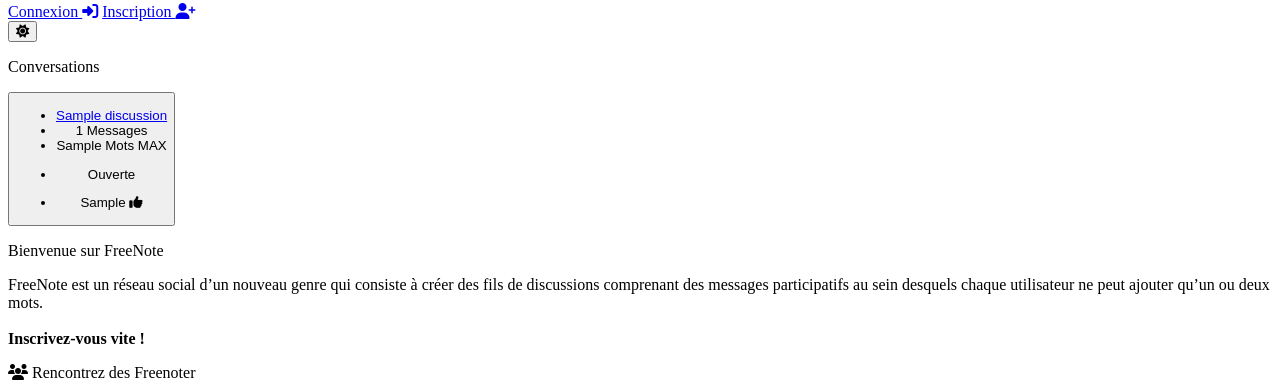
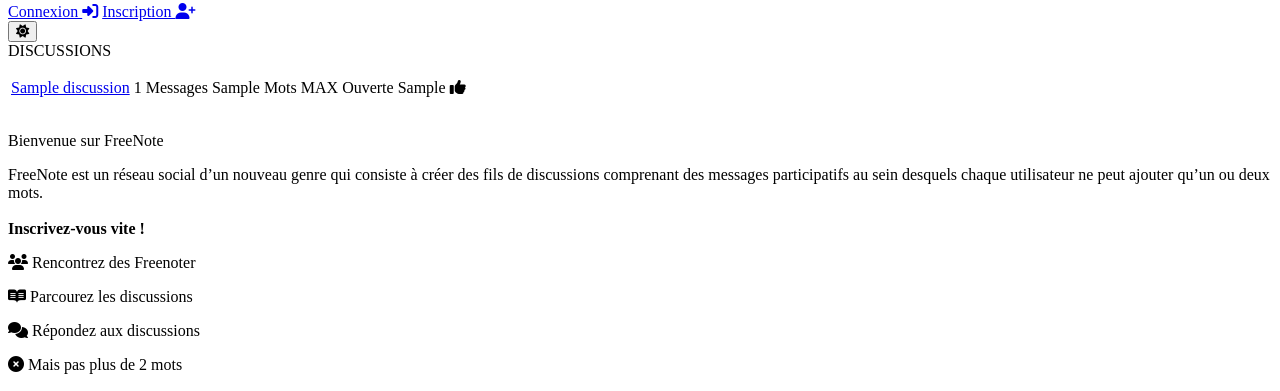
Before and after one commit to leo-dalloz/IUT-PROJET-PHP, a PHP site: page /indexV.php in a window 1280 px wide. Shown: the part 309-700 px from the top of the page. Run offline with PHP 8.4, Linux system fonts and the light colour scheme; tables that the repository leaves empty or names only in its code hold one stand-in row (values such as "Sample post"); data that the repository does not hold is empty; some libraries are stand-ins or nearby versions.

Commit message:
debug css index

```diff
--- a/view/indexV.php
+++ b/view/indexV.php
@@ -7,39 +7,35 @@
     $tab_discussions = getTabDiscussion();
 	ob_start();
 ?>
-    <section id="ListConversationContainer">
-        <p id="ListConversation">
-            Conversations
-        </p>
-        <div id="LConvContainer">
+
+    <div id="LDiscussionContainer">
+        <div id="LDTitle">
+            DISCUSSIONS
+        </div>
+
+        <table id="LDiscussion">
             <?php foreach ($tab_discussions as $value) { ?>
-                <button class="buttonLConv" onclick="window.location.href='pageDiscussionV.php?discussionId=<?= $value->getDiscussionId()?>&etat=0'">
-                    <ul class="LConv">
-                        <div class="FirstLine">
-                            <li>
+                <tr class="Discussion">
+                    <td>
                         <a href="pageDiscussionV.php?discussionId=<?= $value->getDiscussionId()?>&etat=0" class="LinkDiscu"><?= $value->getName()?></a>
-                            </li>
-                            <li>
+                    </td>
+                    <td>
                         <?= $value->getNbMessages() ?> Messages
-                            </li>
-                        </div>
-                        <div class="SecondLine">
-                            <li>
+                    </td>
+                    <td>
                         <?= $value->getNbMaxWords()?> Mots MAX
-                            </li>
-                            <li>
+                    </td>
+                    <td>
                         <?php $b_isOuvert = $value->getState()?>
                         <p class="<?= ($b_isOuvert) ? 'Open' : 'Close' ?>"><?= ($b_isOuvert) ? 'Ouverte' : 'Fermée' ?></p>
-                            </li>
-                            <li >
+                    </td>
+                    <td>
                         <?= $value->getNbLike() ?> <i class="fas fa-thumbs-up"></i>
-                            </li>
+                    </td>
+                </tr>
+            <?php } ?>
+        </table>
     </div>
-                    </ul>
-                </button>
-            <?php }?>
-        </div>
-    </section>
     <main id="top">
         <section id="FirstPartContainer">
             <div id="DescriptionContainer">
```
Lines whose indentation alone changed are shown as unchanged.
